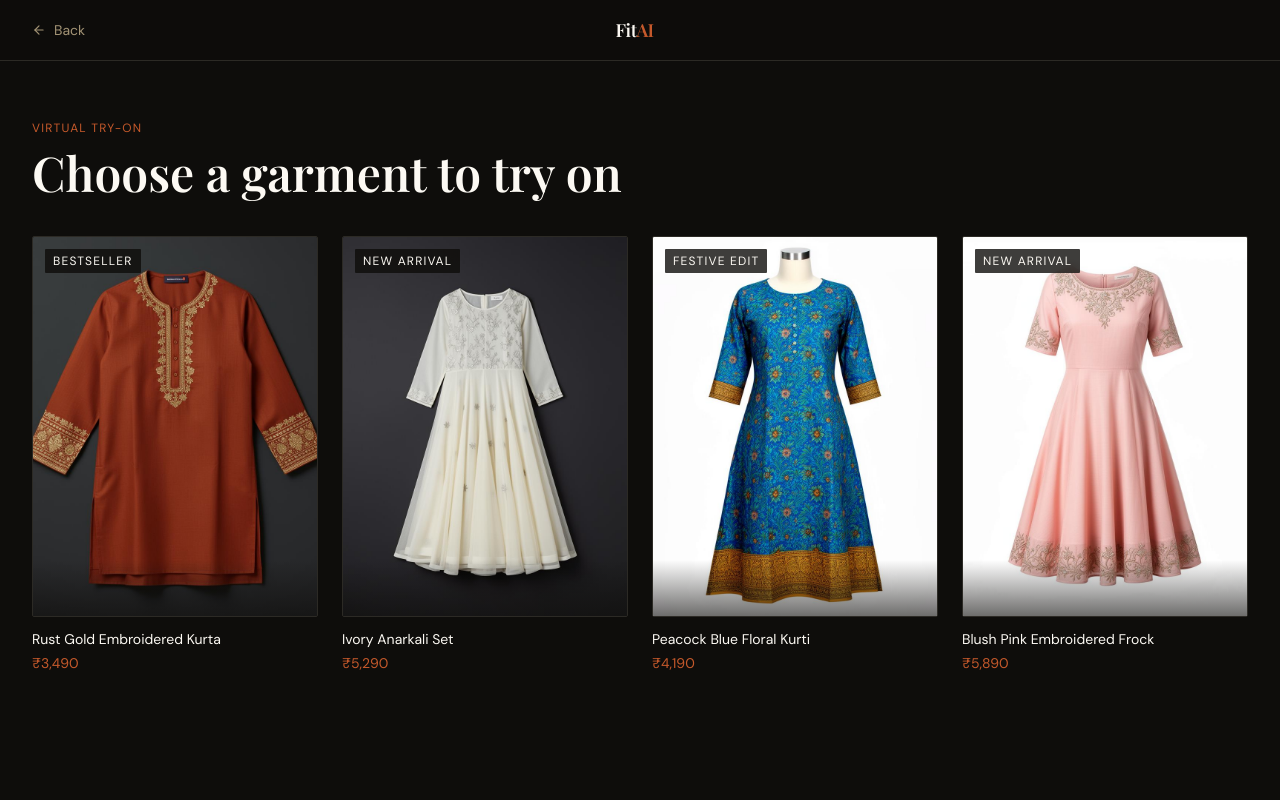
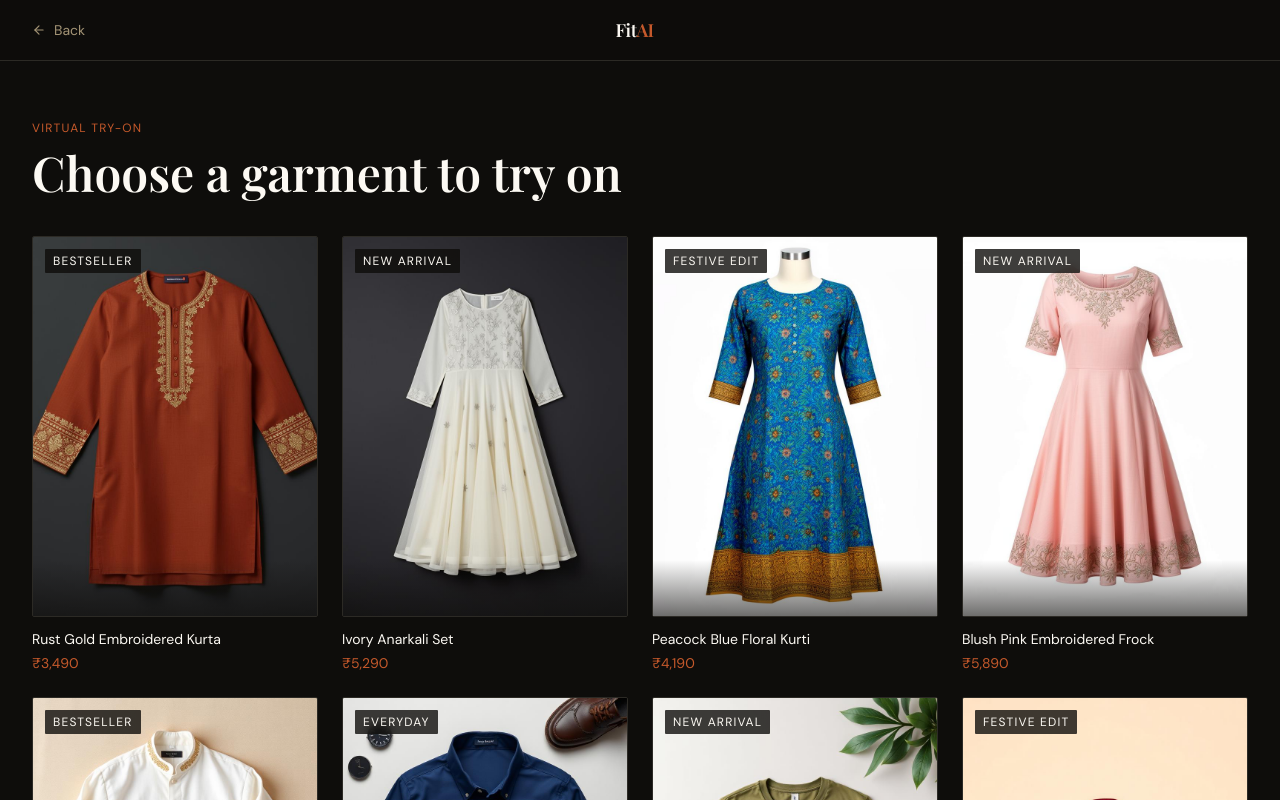
Before and after one commit to arnav-rishi/remix-of-fitai-luxury-landing, a React (Vite) app: page /tryon in a window 1280 px wide. Shown: the top 800 px of the page. Built offline with nearby package versions, Linux system fonts and the light colour scheme; the HTML template or start-up script is replaced by a standard one; a web font is replaced by a local one.

Commit message:
Changes
Co-authored-by: arnav-rishi <53620786+arnav-rishi@users.noreply.github.com>

```diff
--- a/src/pages/TryOn.tsx
+++ b/src/pages/TryOn.tsx
@@ -8,12 +8,20 @@ import garment1 from "@/assets/garment-1.jpg";
 import garment2 from "@/assets/garment-2.jpg";
 import garment3 from "@/assets/garment-3.jpg";
 import garment4 from "@/assets/garment-4.jpg";
+import garmentMen1 from "@/assets/garment-men-1.jpg";
+import garmentMen2 from "@/assets/garment-men-2.jpg";
+import garmentMen3 from "@/assets/garment-men-3.jpg";
+import garmentMen4 from "@/assets/garment-men-4.jpg";
 
 const GARMENTS = [
   { id: 1, name: "Rust Gold Embroidered Kurta", price: "₹3,490", img: garment1, tag: "Bestseller", category: "tops" },
   { id: 2, name: "Ivory Anarkali Set", price: "₹5,290", img: garment2, tag: "New Arrival", category: "one-pieces" },
   { id: 3, name: "Peacock Blue Floral Kurti", price: "₹4,190", img: garment3, tag: "Festive Edit", category: "tops" },
   { id: 4, name: "Blush Pink Embroidered Frock", price: "₹5,890", img: garment4, tag: "New Arrival", category: "one-pieces" },
+  { id: 5, name: "Ivory Gold-Embroidered Men's Kurta", price: "₹2,990", img: garmentMen1, tag: "Bestseller", category: "tops" },
+  { id: 6, name: "Navy Slim-Fit Cotton Shirt", price: "₹1,890", img: garmentMen2, tag: "Everyday", category: "tops" },
+  { id: 7, name: "Olive Essential Crew Tee", price: "₹990", img: garmentMen3, tag: "New Arrival", category: "tops" },
+  { id: 8, name: "Maroon Silk Bandhgala Jacket", price: "₹6,490", img: garmentMen4, tag: "Festive Edit", category: "tops" },
 ];
 
 const SIZES = ["XS", "S", "M", "L", "XL"];
```
